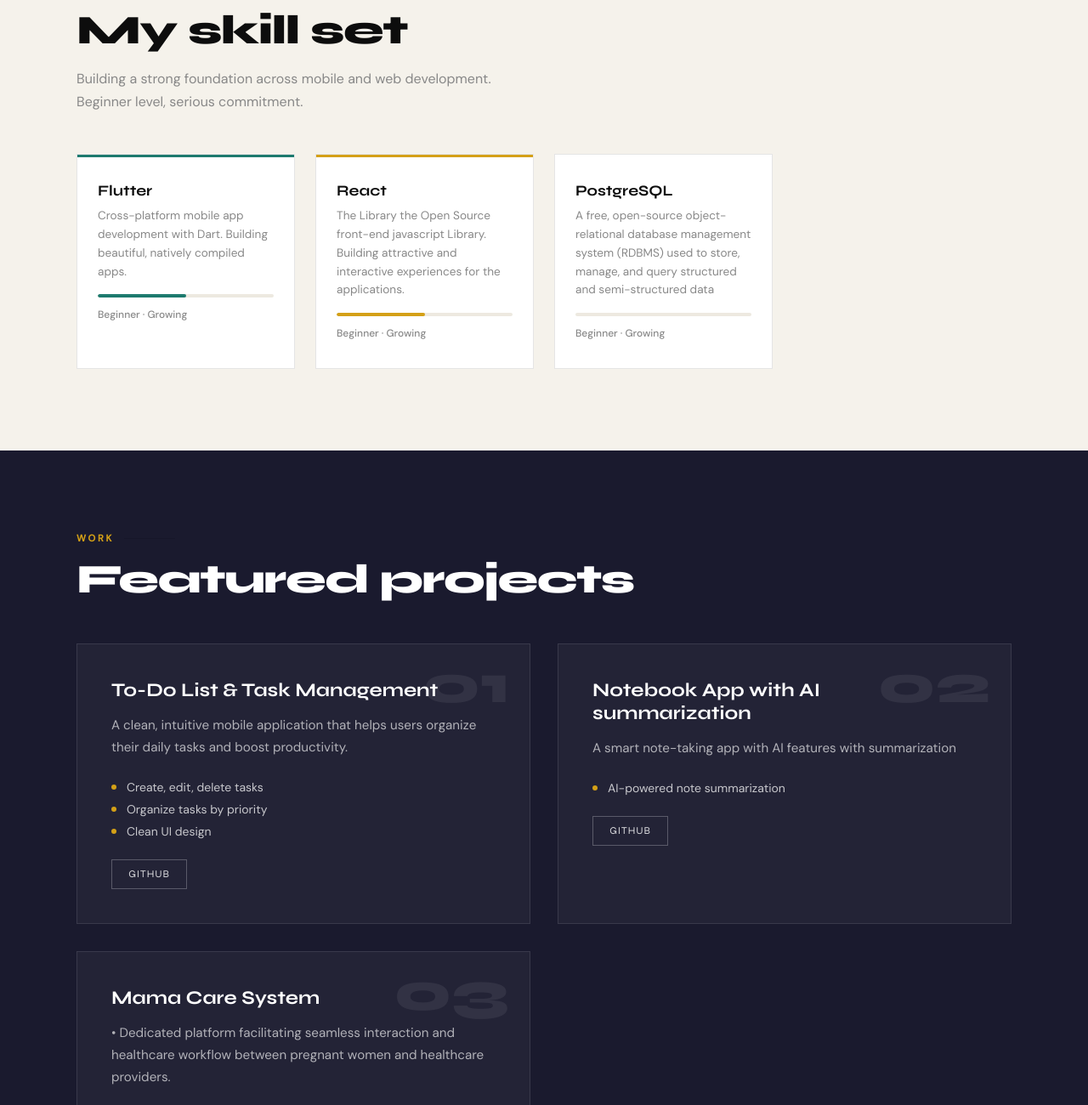
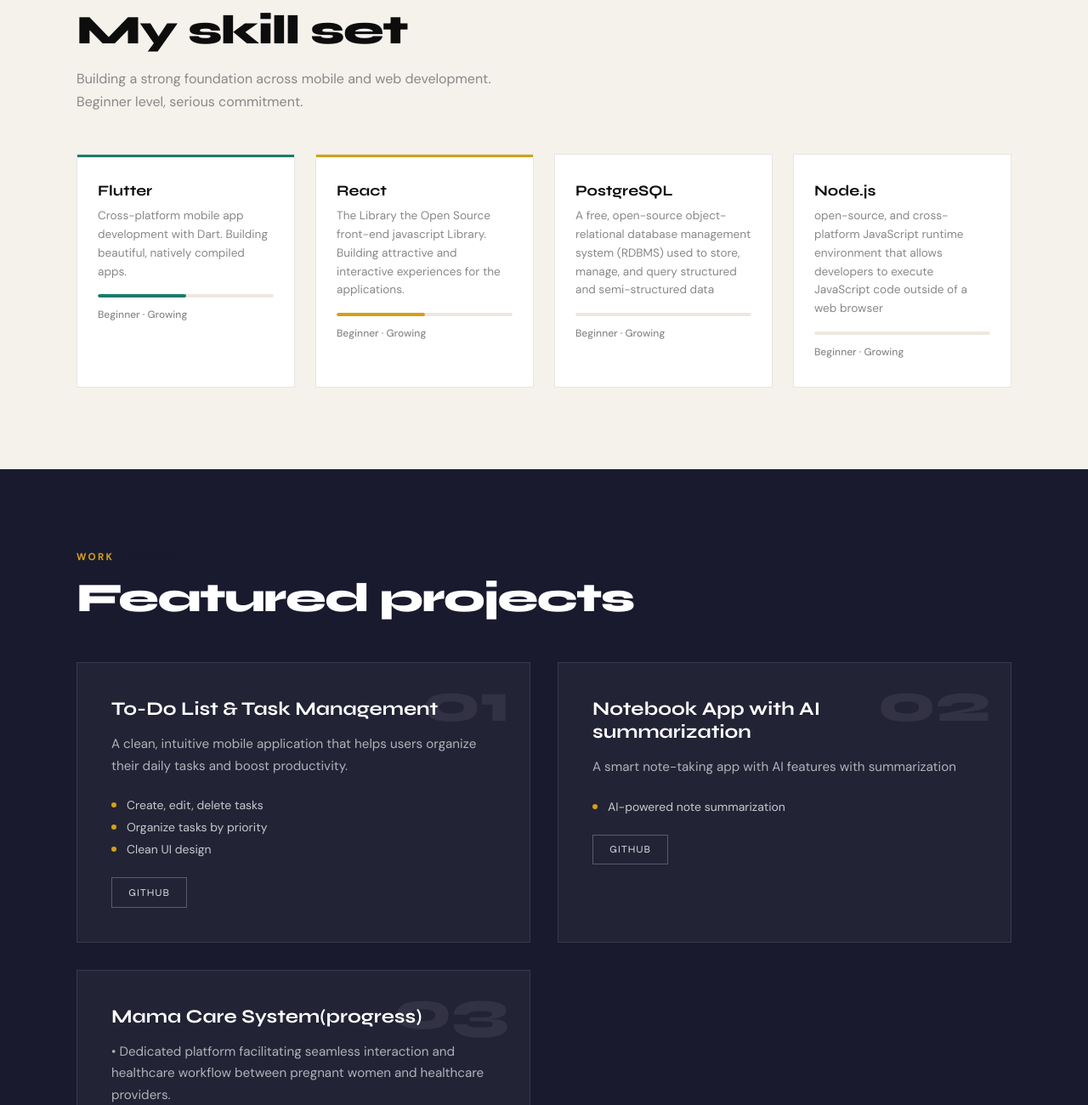
Before and after one commit to GIRUMASRES1234/information, a plain HTML site: page index.html in a window 1280 px wide. Shown: the part 1500-2800 px from the top of the page at 85% size. Drawn offline with Linux system fonts and the light colour scheme.

Commit message:
Update print statement from ' updating the skill'

```diff
--- a/index.html
+++ b/index.html
@@ -848,10 +848,6 @@
         </div>
 
         <div class="hero-right">
-            <div class="hero-floating-tag tag-flutter">Flutter</div>
-            <div class="hero-floating-tag tag-postgresql">PostgreSQL</div>
-            <div class="hero-floating-tag tag-react">React</div>
-            <div class="hero-floating-tag tag-react">Node.js</div>
 
 
 
@@ -950,7 +946,18 @@
                     <span class="skill-pct">Beginner · Growing</span>
                 </div>
 
+                <div class="skill-card node.js reveal">
 
+                    <div class="skill-name">Node.js</div>
+                    <p style="font-size: 0.85rem; color: var(--ink-mute); line-height: 1.6;">
+                       open-source, and cross-platform JavaScript runtime environment that allows developers
+                        to execute JavaScript code outside of a web browser
+                    </p>
+                    <div class="skill-level-bar">
+                        <div class="skill-level-fill" style="width: 50%"></div>
+                    </div>
+                    <span class="skill-pct">Beginner · Growing</span>
+                </div>
 
 
             </div>
@@ -1014,7 +1021,7 @@
 <div class="project-card reveal">
                     <span class="project-num">03</span>
 
-                    <h3 class="project-title">Mama Care System</h3>
+                    <h3 class="project-title">Mama Care System(progress)</h3>
                     <p class="project-desc">
                        •	Dedicated platform facilitating seamless interaction and healthcare
                             workflow between pregnant women and healthcare providers.
```
